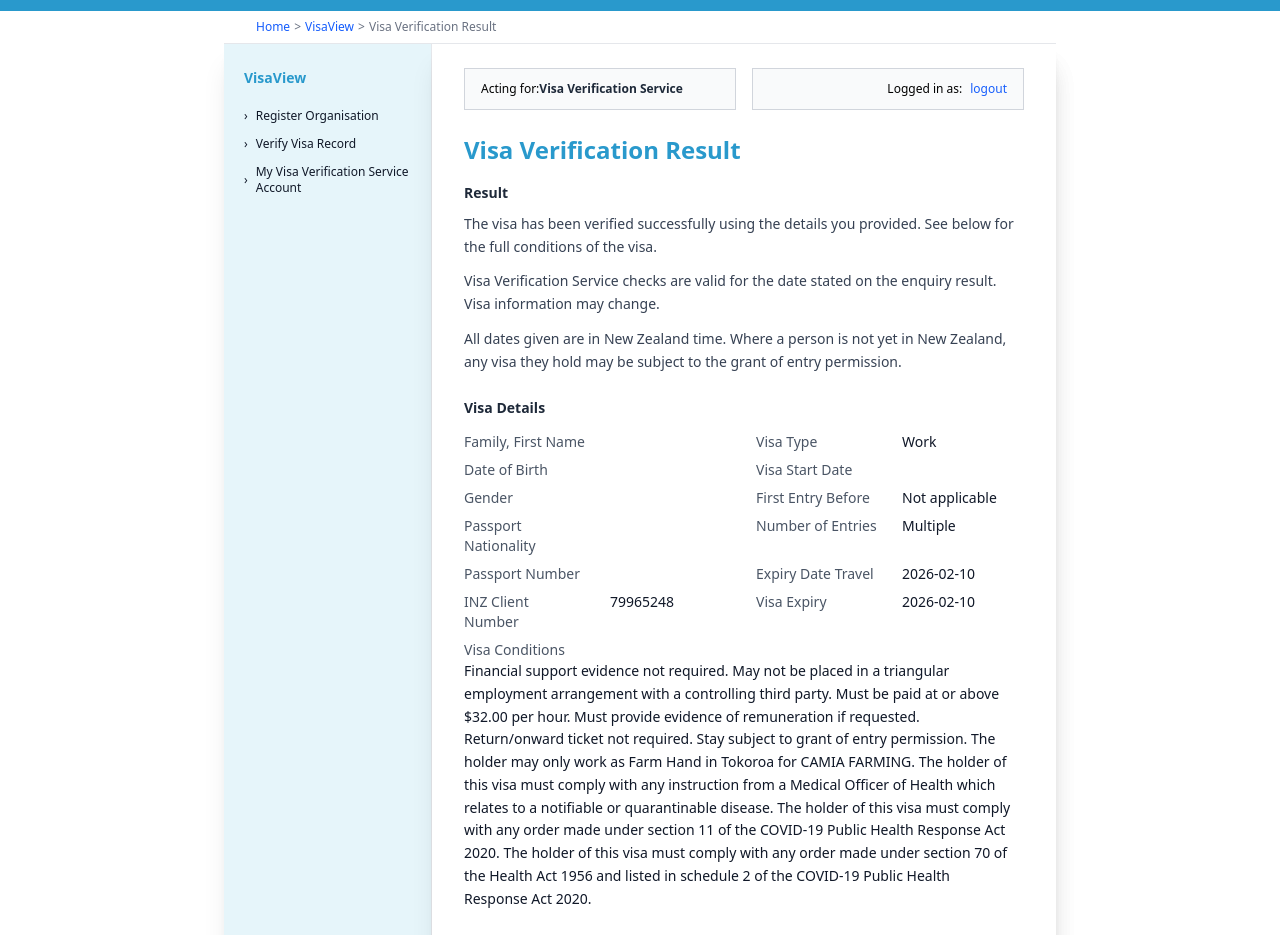
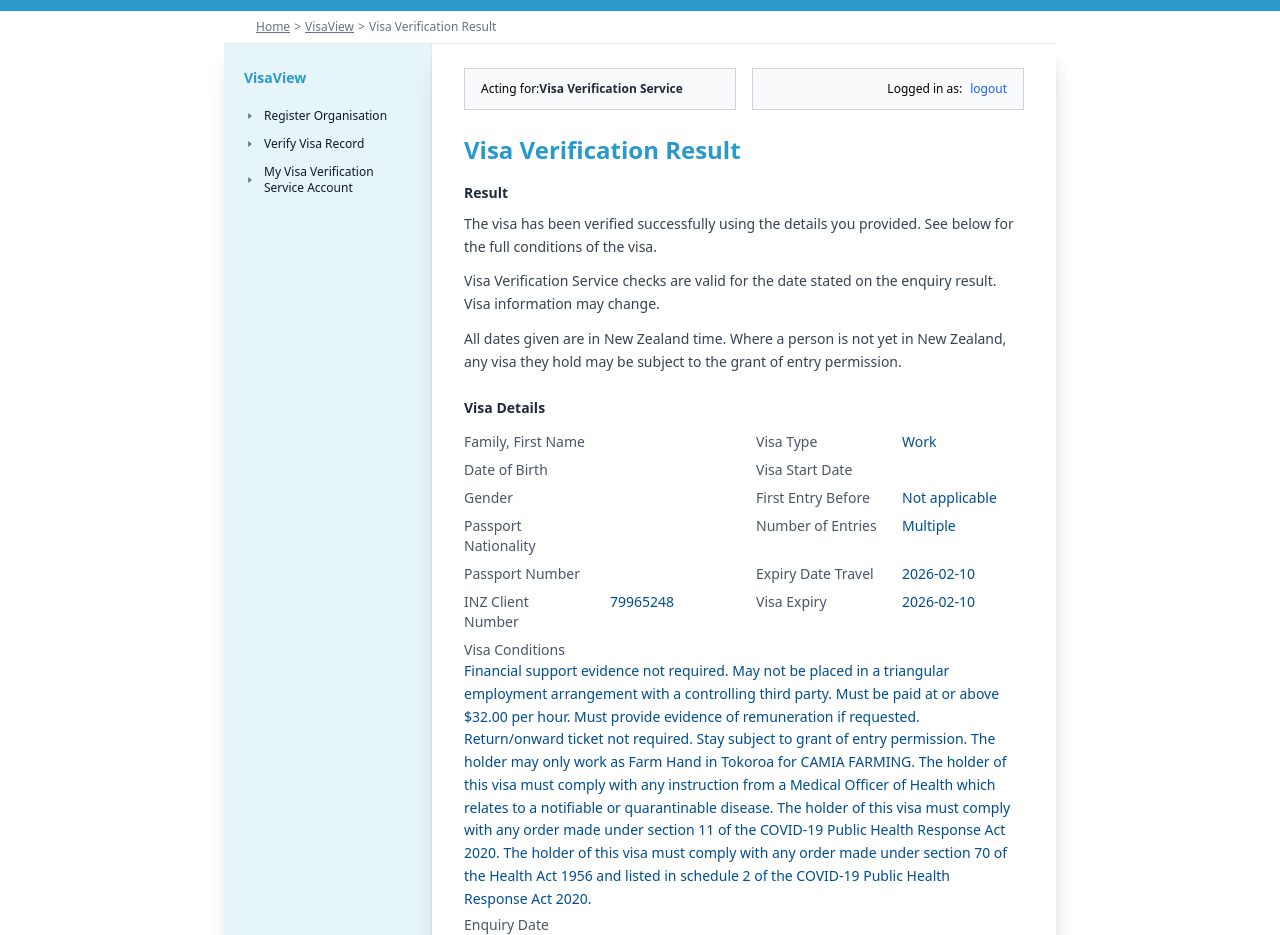
Before and after one commit to sahildolia/RealMe, a Next.js app: page /visa-verification in a window 1280 px wide. Shown: the part 117-1052 px from the top of the page. Built offline with nearby package versions, Linux system fonts and the light colour scheme.

Commit message:
Updated changes

```diff
--- a/src/app/globals.css
+++ b/src/app/globals.css
@@ -11,3 +11,6 @@ input[type="date"] {
   -webkit-appearance: none;
   -moz-appearance: textfield;
 }
+.blue_txt_clr{
+  color: lab(31 -3.45 -43.84);
+}
--- a/src/app/layout.tsx
+++ b/src/app/layout.tsx
@@ -1,8 +1,5 @@
 import "./globals.css";
 import type { Metadata } from "next";
-import Navbar from "../components/layout/Navbar";
-import BackLinkBar from "../components/layout/BackLinkBar";
-import Footer from "../components/layout/Footer";
 export const metadata: Metadata = {
   title: "RealMe",
   description: "RealMe Login",
--- a/src/components/layout/Breadcrumbs.tsx
+++ b/src/components/layout/Breadcrumbs.tsx
@@ -17,7 +17,7 @@ export default function Breadcrumbs({ items }: BreadcrumbsProps) {
               {item.href ? (
                 <a
                   href={item.href}
-                  className="text-blue-600 hover:underline cursor-pointer"
+                  className="underline cursor-pointer"
                 >
                   {item.label}
                 </a>
--- a/src/components/visa-verification/VisaVerification.tsx
+++ b/src/components/visa-verification/VisaVerification.tsx
@@ -25,7 +25,7 @@ const [visaData, setVisaData] = useState<any>(null);
         <div className="max-w-6xl w-full flex flex-col md:flex-row">
 
           {/* SIDEBAR */}
-        <aside className="hidden md:block w-52 shrink-0 bg-[#E6F5FA] border-r border-gray-200 pt-6 pb-8 px-5 ">
+          <aside className="hidden md:block w-52 shrink-0 border-r border-gray-200 pt-6 pb-8 px-5 " style={{backgroundColor: "rgb(230 245 250)"}}>
             <h2 className="text-[#2999CC] font-bold text-sm mb-5">
               VisaView
             </h2>
@@ -40,7 +40,17 @@ const [visaData, setVisaData] = useState<any>(null);
                   key={item}
                   className="flex items-center gap-2 text-gray-900 cursor-pointer hover:underline"
                 >
-                <span>›</span>
+                  <span>
+
+                    <svg
+                      className="w-3 h-3 text-gray-500"
+                      viewBox="0 0 20 20"
+                      fill="currentColor"
+                    >
+                      <path d="M7 5l6 5-6 5V5z" />
+                    </svg>
+
+                  </span>
                   <span>{item}</span>
                 </div>
               ))}
@@ -115,37 +125,37 @@ const [visaData, setVisaData] = useState<any>(null);
                 Visa Details
               </h3>
 
-<div className="grid grid-cols-1 sm:grid-cols-4 gap-y-2 gap-x-6 text-sm mb-6">
+              <div className="grid grid-cols-1 sm:grid-cols-4 gap-y-2 gap-x-6 text-sm mb-1">
 
                 <div className="text-gray-600">Family, First Name</div>
-  <div className="text-gray-900">{visaData?.familyName}</div>
+                <div className="text-gray-900 blue_txt_clr">{visaData?.familyName}</div>
                 <div className="text-gray-600">Visa Type</div>
-  <div className="text-gray-900">Work</div>
+                <div className="text-gray-900 blue_txt_clr">Work</div>
 
                 <div className="text-gray-600">Date of Birth</div>
-  <div className="text-gray-900">{visaData?.dob}</div>
+                <div className="text-gray-900 blue_txt_clr">{visaData?.dob}</div>
                 <div className="text-gray-600">Visa Start Date</div>
-  <div className="text-gray-900">{visaData?.visaStartDate}</div>
+                <div className="text-gray-900 blue_txt_clr">{visaData?.visaStartDate}</div>
 
                 <div className="text-gray-600">Gender</div>
-  <div className="text-gray-900">{visaData?.gender}</div>
+                <div className="text-gray-900 blue_txt_clr">{visaData?.gender}</div>
                 <div className="text-gray-600">First Entry Before</div>
-  <div className="text-gray-900">Not applicable</div>
+                <div className="text-gray-900 blue_txt_clr">Not applicable</div>
 
                 <div className="text-gray-600">Passport Nationality</div>
-  <div className="text-gray-900">{visaData?.nationality}</div>
+                <div className="text-gray-900 blue_txt_clr">{visaData?.nationality}</div>
                 <div className="text-gray-600">Number of Entries</div>
-  <div className="text-gray-900">Multiple</div>
+                <div className="text-gray-900 blue_txt_clr">Multiple</div>
 
                 <div className="text-gray-600">Passport Number</div>
-  <div className="text-gray-900">{visaData?.passportNumber}</div>
+                <div className="text-gray-900 blue_txt_clr">{visaData?.passportNumber}</div>
                 <div className="text-gray-600">Expiry Date Travel</div>
-  <div className="text-gray-900">2026-02-10</div>
+                <div className="text-gray-900 blue_txt_clr">2026-02-10</div>
 
                 <div className="text-gray-600">INZ Client Number</div>
-  <div className="text-gray-900">79965248</div>
+                <div className="text-gray-900 blue_txt_clr">79965248</div>
                 <div className="text-gray-600">Visa Expiry</div>
-  <div className="text-gray-900">2026-02-10</div>
+                <div className="text-gray-900 blue_txt_clr">2026-02-10</div>
 
                 <div>
 
@@ -153,7 +163,7 @@ const [visaData, setVisaData] = useState<any>(null);
                     Visa Conditions
                   </div>
 
-<div className="text-gray-900 col-span-3 leading-relaxed" style={{width: "450%", maxWidth: "500%"}}>
+                  <div className="text-gray-900 col-span-3 leading-relaxed blue_txt_clr" style={{ width: "450%", maxWidth: "500%" }}>
                     Financial support evidence not required. May not be placed in a triangular employment arrangement with a controlling third party. Must be paid at or above $32.00 per hour. Must provide evidence of remuneration if requested. Return/onward ticket not required. Stay subject to grant of entry permission. The holder may only work as Farm Hand in Tokoroa for CAMIA FARMING. The holder of this visa must comply with any instruction from a Medical Officer of Health which relates to a notifiable or quarantinable disease. The holder of this visa must comply with any order made under section 11 of the COVID-19 Public Health Response Act 2020. The holder of this visa must comply with any order made under section 70 of the Health Act 1956 and listed in schedule 2 of the COVID-19 Public Health Response Act 2020.
                   </div>
                 </div>
@@ -162,7 +172,7 @@ const [visaData, setVisaData] = useState<any>(null);
 
 
               {/* Enquiry Date */}
-  <div className="mb-6">
+              <div className="mb-2">
                 <div className="text-gray-600">Enquiry Date</div>
                 <div className="text-gray-900">23/10/2024</div>
 
@@ -185,17 +195,12 @@ const [visaData, setVisaData] = useState<any>(null);
 
               {/* Questions Link */}
               <div className="mt-4">
-    <a href="#" className="text-sm text-blue-600 hover:underline">
+                <a href="#" className="text-sm text-black-600 underline">
                   Questions about this result?
                 </a>
               </div>
 
             </div>
-
-
-
-
-
           </main>
         </div>
       </div>
```
Lines whose indentation alone changed are shown as unchanged.
